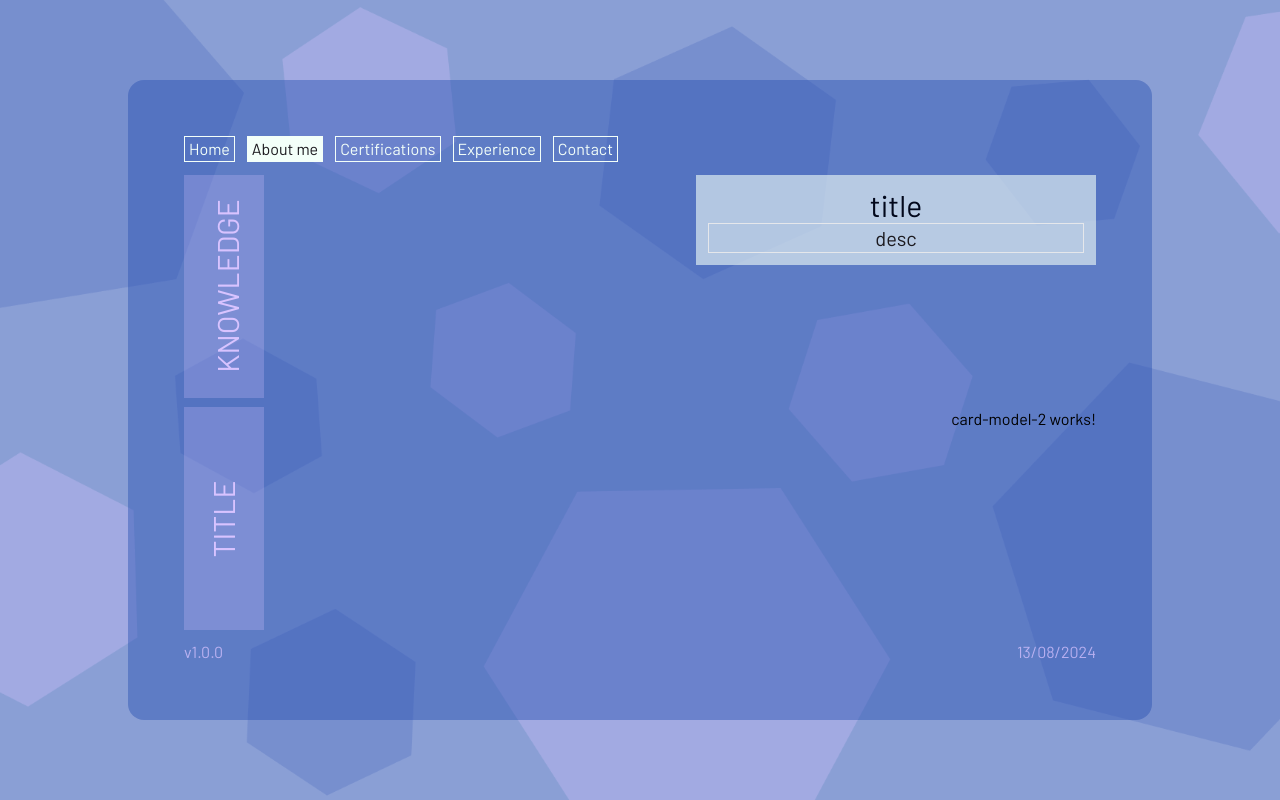
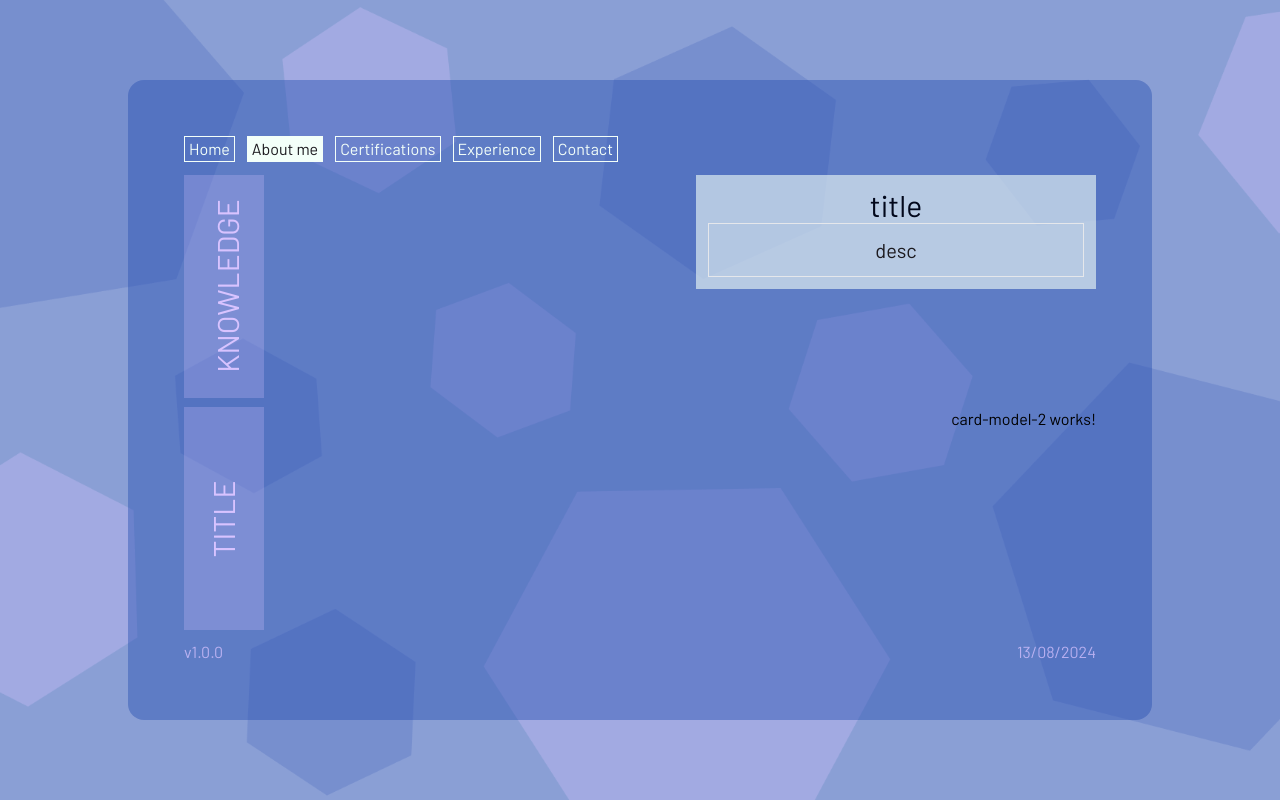
Before and after one commit to abmonzalvof/WebSite, an Angular app: page /about in a window 1280 px wide. Built offline with nearby package versions, Linux system fonts and the light colour scheme.

Commit message:
(STL) Changes padding in description container

```diff
--- a/src/shared/card-model-1/card-model-1.component.html
+++ b/src/shared/card-model-1/card-model-1.component.html
@@ -2,7 +2,7 @@
     <label class="w-full text-3xl text-richblack-500">
         {{title}}
     </label>
-    <div class="w-full h-4/6 flex flex-wrap justify-center content-center border border-mintcream-350 text-raisinblack-500 text-xl overflow-y-hidden whitespace-pre">
+    <div class="w-full h-4/6 p-3 flex flex-wrap justify-center content-center border border-mintcream-350 text-raisinblack-500 text-xl overflow-y-auto whitespace-pre">
         <p>{{description}}</p>
     </div>
 </div>
```
